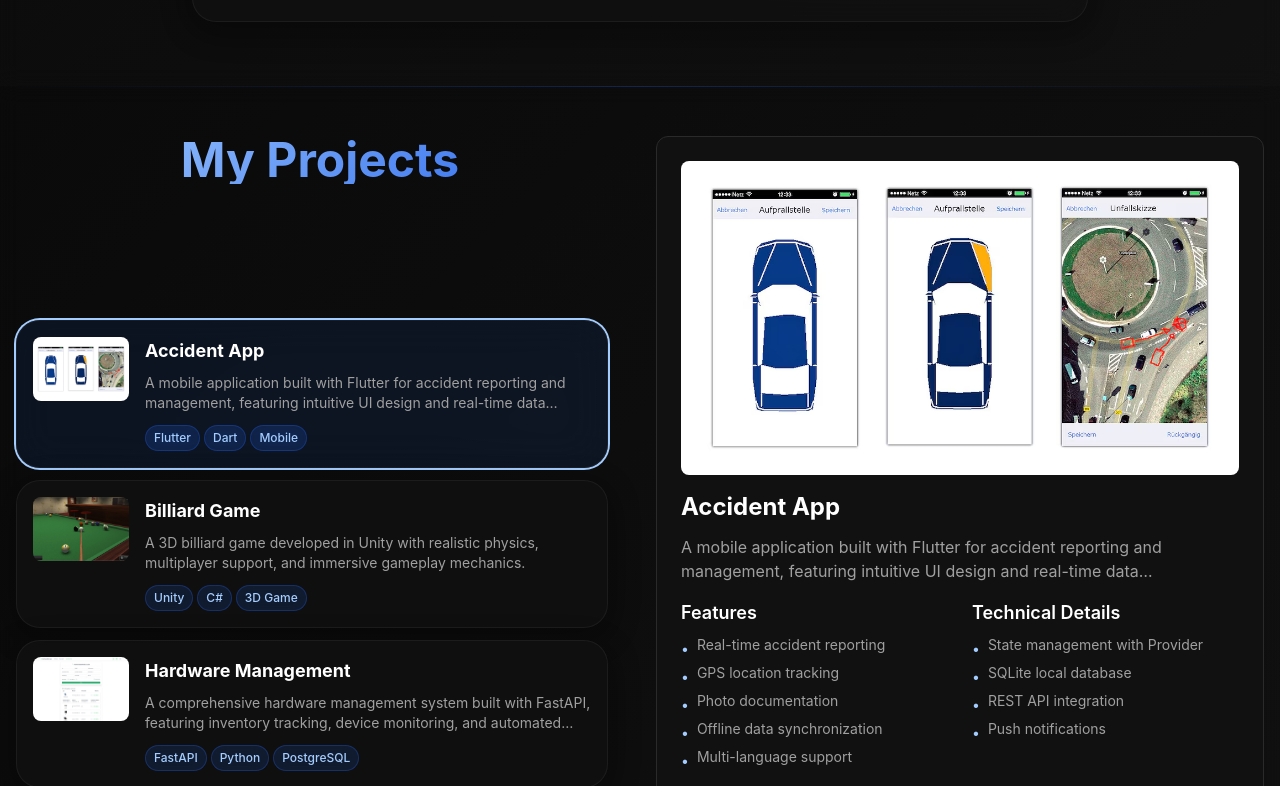
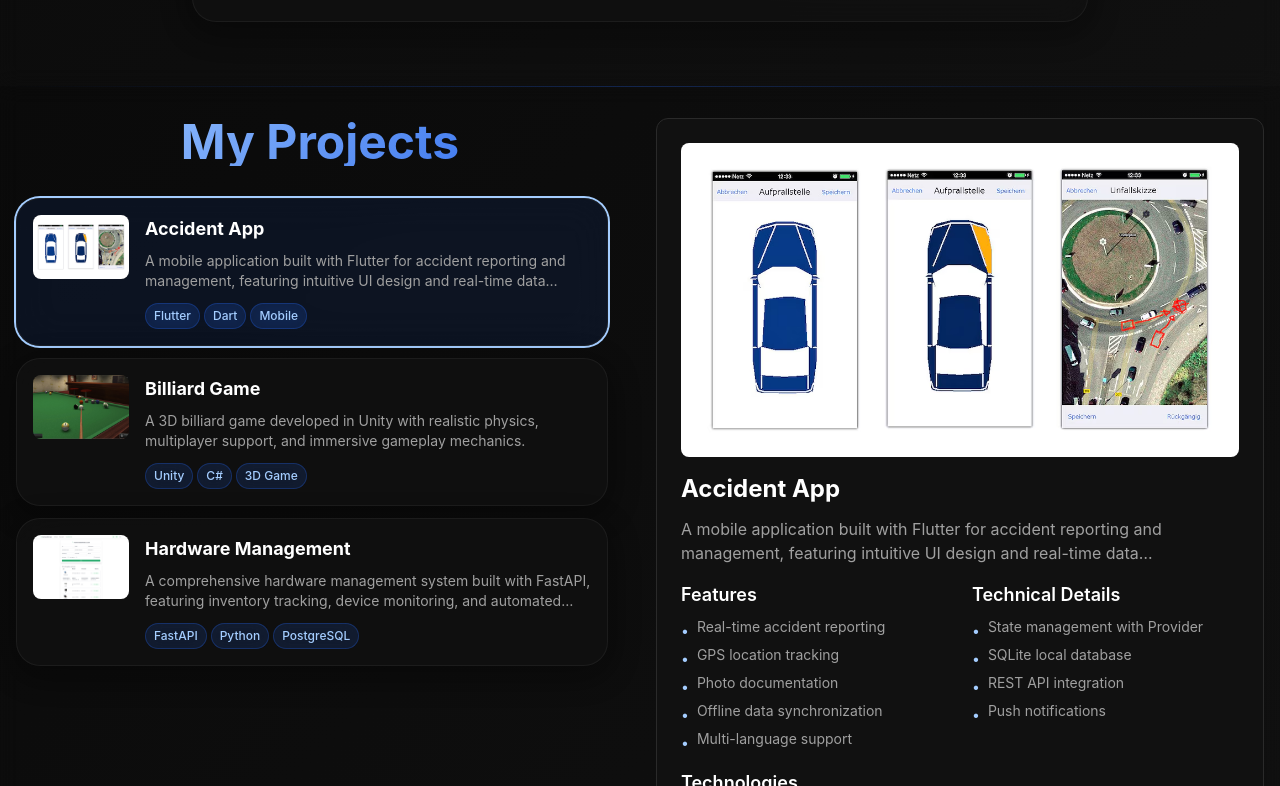
Before and after one commit to chrisnltr/portfolio, a Nuxt app: page / in a window 1280 px wide. Shown: the part 2394-3180 px from the top of the page. Built offline with nearby package versions, Linux system fonts and the light colour scheme.

Commit message:
refactor: adjust layout for improved alignment and overflow handling

```diff
--- a/app.vue
+++ b/app.vue
@@ -328,7 +328,7 @@
       >
         <div class="container mx-auto px-4">
           <div
-            class="grid md:grid-cols-2 gap-6 md:gap-8 max-w-7xl mx-auto min-h-[600px] md:h-[700px] items-start"
+            class="grid md:grid-cols-2 gap-6 md:gap-8 max-w-7xl mx-auto min-h-[600px] md:min-h-[700px] items-start"
           >
             <div class="flex flex-col h-full justify-start">
               <h2
@@ -337,7 +337,7 @@
                 My Projects
               </h2>
 
-              <div class="space-y-3 pr-2 md:pr-4 flex-1 flex flex-col justify-center">
+              <div class="space-y-3 pr-2 md:pr-4 flex-1 flex flex-col justify-start">
                 <div
                   v-for="(project, index) in projectData"
                   :key="index"
@@ -386,9 +386,9 @@
             </div>
 
                          <div
-               class="bg-background-secondary border border-border-primary rounded-xl p-4 md:p-6 h-full flex flex-col justify-center"
+               class="bg-background-secondary border border-border-primary rounded-xl p-4 md:p-6 h-full flex flex-col justify-start"
              >
-              <div class="animate-fade-in flex flex-col justify-center h-full">
+              <div class="animate-fade-in flex flex-col justify-start h-full">
                 <div
                   class="aspect-video bg-background-tertiary rounded-lg mb-4 overflow-hidden cursor-pointer relative flex-shrink-0"
                   @click="openImageModal"
@@ -432,7 +432,7 @@
                    {{ projectData[selectedProject]?.description }}
                  </p>
 
-                 <div class="grid grid-cols-1 md:grid-cols-2 gap-4 md:gap-6 mb-4 flex-1 min-h-0">
+                 <div class="grid grid-cols-1 md:grid-cols-2 gap-4 md:gap-6 mb-4 flex-1 min-h-0 overflow-y-auto">
                                      <div class="flex-1 min-h-0">
                      <h3 class="text-base md:text-lg font-semibold text-text-primary mb-2">
                        Features
```
